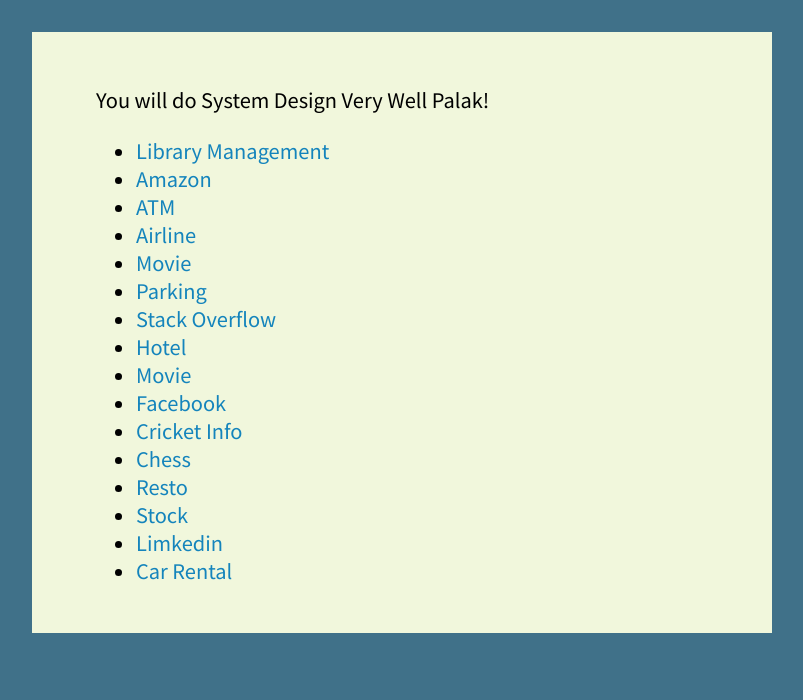
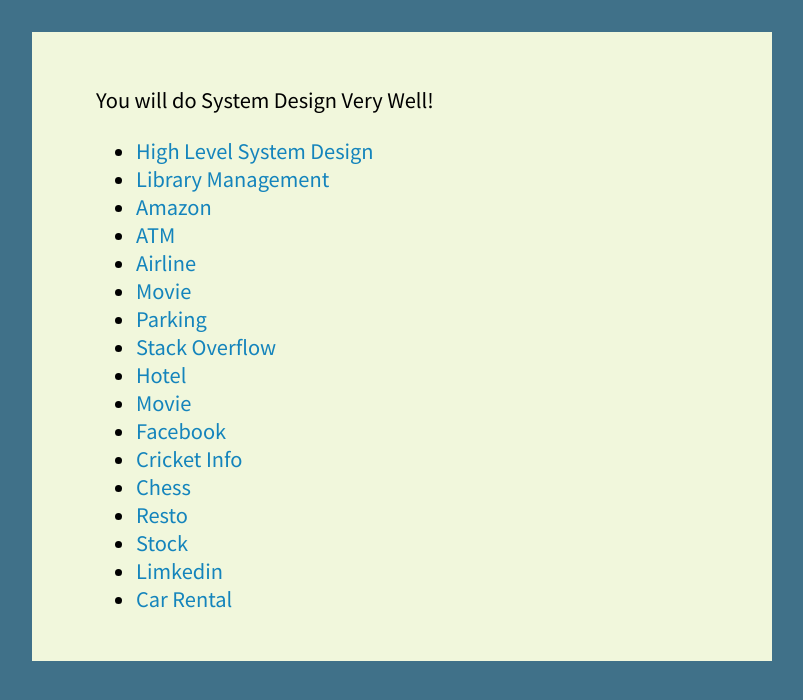
Before and after one commit to pal-16/Crack-OOP-System-Design, a Flask app: page / in a window 1280 px wide. Shown: the top 700 px of the page, without its empty margins (238-1041 px from the left). Run offline with Flask 2, Linux system fonts and the light colour scheme; some web fonts are replaced.

Commit message:
added high level system design

```diff
--- a/app.py
+++ b/app.py
@@ -1,4 +1,4 @@
-from flask import Flask, render_template
+from flask import Flask, render_template, redirect
 app = Flask(__name__)
 
 # two decorators, same function
@@ -12,5 +12,9 @@ def library(file_name):
     return render_template(file_name+'.html')
 
 
+@app.route('/pdf')
+def pdf():
+    return redirect("https://drive.google.com/file/d/1EywoI8J6ediKWKptSU-VJast6mj1r1vV/view?usp=sharing")
+
 if __name__ == '__main__':
     app.run(debug=True,port=5000)
--- a/templates/index.html
+++ b/templates/index.html
@@ -2,11 +2,11 @@
 
 {% block body %}
 
-<p>You will do System Design Very Well Palak!</p>
+<p>You will do System Design Very Well!</p>
 
 <ul>
   <!-- note how items from routes in the the Python script are linked -->
-
+  <li><a href="http://localhost:5000/pdf" target="_blank" >High Level System Design</a></li>
   <li><a href="http://localhost:5000/prep.html/library" target="_blank" >Library Management</a></li>
   <li><a href="http://localhost:5000/prep.html/amazon" target="_blank">Amazon</a></li>
   <li><a href="http://localhost:5000/prep.html/atm" target="_blank">ATM</a></li>
```
